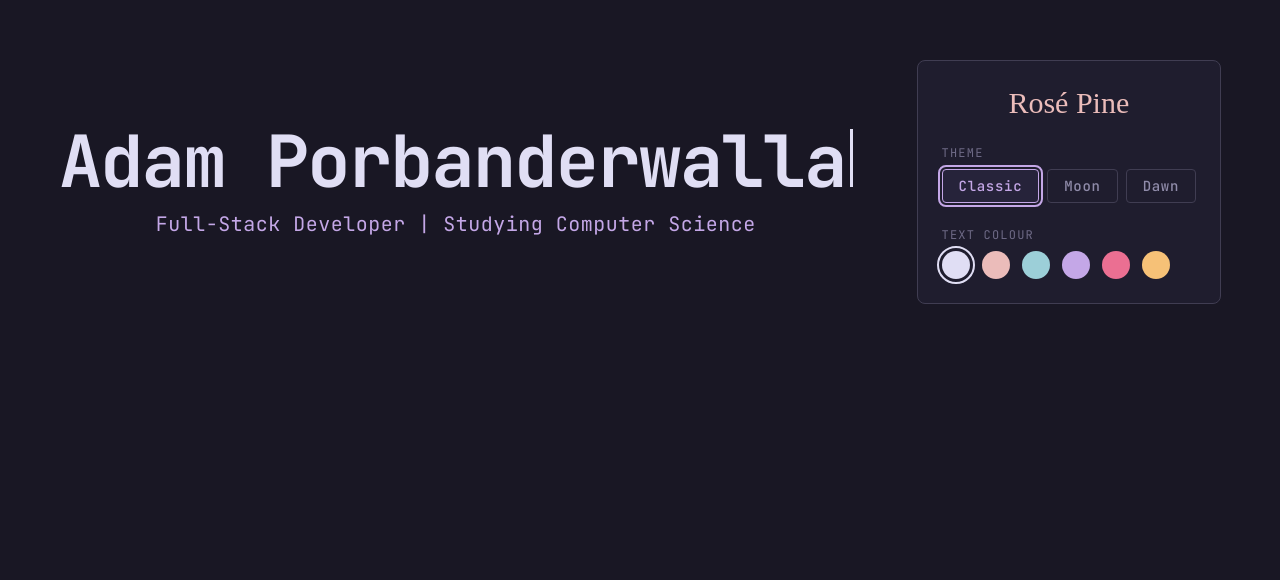
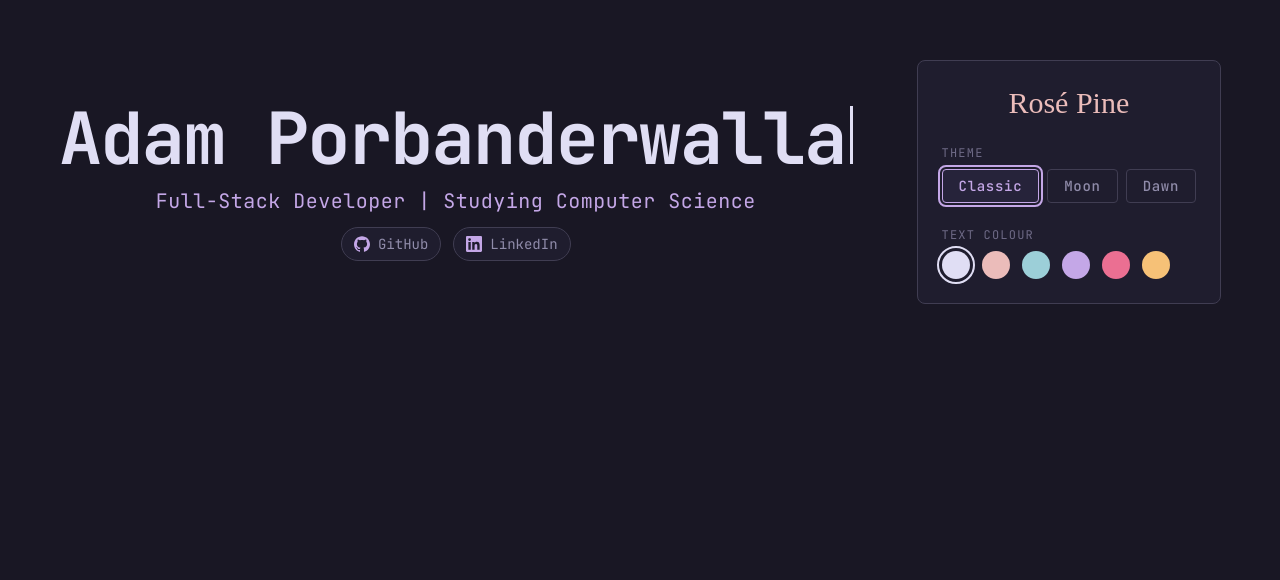
Before and after one commit to AP3008/web-portfolio, a Next.js app: page / in a window 1280 px wide. Shown: the part 218-798 px from the top of the page. Built offline with nearby package versions, Linux system fonts and the light colour scheme; a web font is replaced by a local one.

Commit message:
feat: added socials links to hero pages

```diff
--- a/src/components/2d/TwoDExperience.tsx
+++ b/src/components/2d/TwoDExperience.tsx
@@ -4,6 +4,7 @@ import Link from "next/link";
 import Image from "next/image";
 import { ROUTES } from "@/lib/constants";
 import { useTypingEffect } from "@/lib/useTypingEffect";
+import { PersonalSocialLinks } from "@/components/PersonalSocialLinks";
 import { TwoDLayout } from "./TwoDLayout";
 import { ProjectTriangle } from "./ProjectTriangle";
 
@@ -59,6 +60,7 @@ export function TwoDExperience() {
                 Savify
               </a>
             </p>
+            <PersonalSocialLinks align="left" />
           </div>
 
           {/* Right — drawing */}
--- /dev/null
+++ b/src/components/PersonalSocialLinks.tsx
@@ -0,0 +1,50 @@
+import { socialLinks, type SocialLink } from "@/components/desk/data/socials";
+
+type PersonalSocialLinksProps = {
+  align?: "left" | "center";
+  className?: string;
+};
+
+const PERSONAL_SOCIAL_ORDER = ["GitHub", "LinkedIn"] as const;
+
+const PERSONAL_SOCIALS: SocialLink[] = PERSONAL_SOCIAL_ORDER.flatMap((label) => {
+  const link = socialLinks.find((social) => social.label === label);
+  return link ? [link] : [];
+});
+
+export function PersonalSocialLinks({
+  align = "left",
+  className,
+}: PersonalSocialLinksProps) {
+  if (PERSONAL_SOCIALS.length === 0) return null;
+
+  const alignmentClass = align === "center" ? "justify-center" : "justify-start";
+
+  return (
+    <div
+      className={`flex flex-wrap items-center gap-3 ${alignmentClass}${className ? ` ${className}` : ""}`}
+    >
+      {PERSONAL_SOCIALS.map((link) => (
+        <a
+          key={link.label}
+          href={link.url}
+          target="_blank"
+          rel="noopener noreferrer"
+          aria-label={`Open ${link.label} profile`}
+          className="group inline-flex items-center gap-2 rounded-full border border-[var(--rp-highlight-med)] bg-[var(--rp-surface)] px-3 py-1.5 text-xs text-[var(--rp-subtle)] transition-colors duration-200 hover:border-[var(--rp-iris)] hover:text-[var(--rp-text)] focus-visible:border-[var(--rp-iris)] focus-visible:outline-none focus-visible:ring-2 focus-visible:ring-[var(--rp-iris)] focus-visible:ring-offset-2 focus-visible:ring-offset-[var(--rp-base)] sm:text-sm"
+          title={link.label}
+        >
+          <svg
+            viewBox={link.viewBox ?? "0 0 24 24"}
+            className="h-3.5 w-3.5 shrink-0 text-[var(--rp-iris)] transition-colors duration-200 group-hover:text-[var(--rp-foam)] group-focus-visible:text-[var(--rp-foam)] sm:h-4 sm:w-4"
+            fill="currentColor"
+            aria-hidden="true"
+          >
+            <path d={link.iconPath} />
+          </svg>
+          <span>{link.label}</span>
+        </a>
+      ))}
+    </div>
+  );
+}
--- a/src/components/gate/Gatekeeper.tsx
+++ b/src/components/gate/Gatekeeper.tsx
@@ -8,6 +8,7 @@ import { useIsDesktop } from "@/lib/device";
 import { useTypingEffect } from "@/lib/useTypingEffect";
 import { useThemeStore } from "@/store/useThemeStore";
 import { ROSE_PINE_PALETTES } from "@/lib/themes";
+import { PersonalSocialLinks } from "@/components/PersonalSocialLinks";
 import { ThemePicker } from "./ThemePicker";
 
 type HoveredSide = "left" | "right" | null;
@@ -92,6 +93,7 @@ export function Gatekeeper() {
           >
             Full-Stack Developer | Studying Computer Science
           </p>
+          <PersonalSocialLinks align="center" />
         </div>
 
         {/* Right — Palette Selector */}
```
